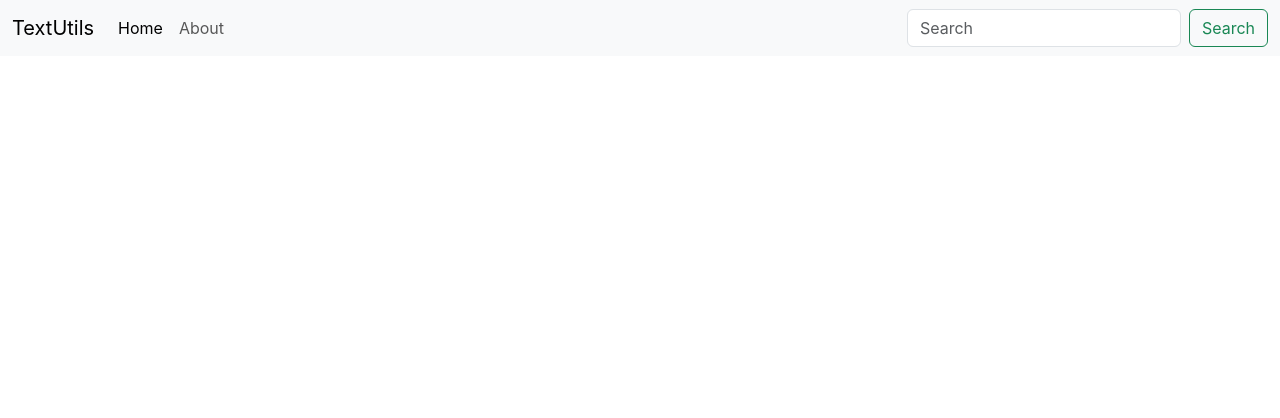
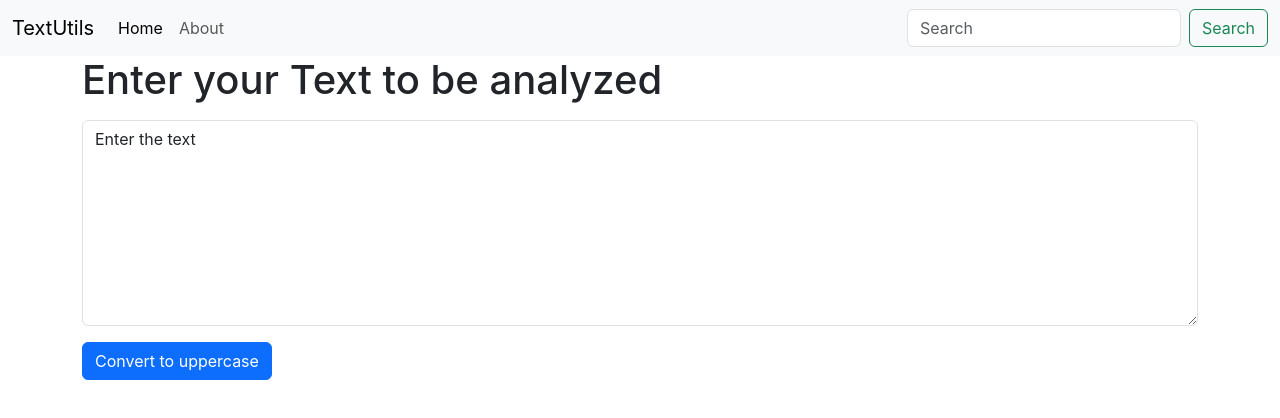
Before and after one commit to om-bhutkar-05/TextUtils, a React (Create React App) app in the folder textutils/myapp/: page / in a window 1280 px wide. Shown: the top 418 px of the page. Built offline with nearby package versions, Linux system fonts and the light colour scheme.

Commit message:
uppercase function is executed

```diff
--- a/textutils/myapp/src/App.js
+++ b/textutils/myapp/src/App.js
@@ -1,9 +1,13 @@
 import './App.css';
 import Navbar from './components/Navbar.js'
+import Tbox from './components/Textform.js'
 function App() {
   return (
 <>
 <Navbar title="TextUtils"/>
+<div className='container'>
+<Tbox  heading="Enter your Text to be analyzed" />
+</div>
 </>
   );
 }
--- /dev/null
+++ b/textutils/myapp/src/components/Textform.js
@@ -0,0 +1,22 @@
+import React,{useState} from 'react'
+
+export default function Textform(props) {
+    const upperclick=()=>{
+        let newtext=text.toUpperCase();
+        seText(newtext);
+    }
+    const changed=(event)=>{
+
+      seText(event.target.value)
+    }
+    const [text,seText]=useState("Enter the text ");
+  return (
+    <>
+<div className="mb-3">
+  <label htmlFor="Tbox" className="form-label"><h1>{props.heading}</h1></label>
+  <textarea className="form-control" id="Tbox" value={text} onChange={changed} rows="8"></textarea>
+</div>
+<button className='btn btn-primary' onClick={upperclick}>Convert to uppercase</button>
+    </>
+  )
+}
```
